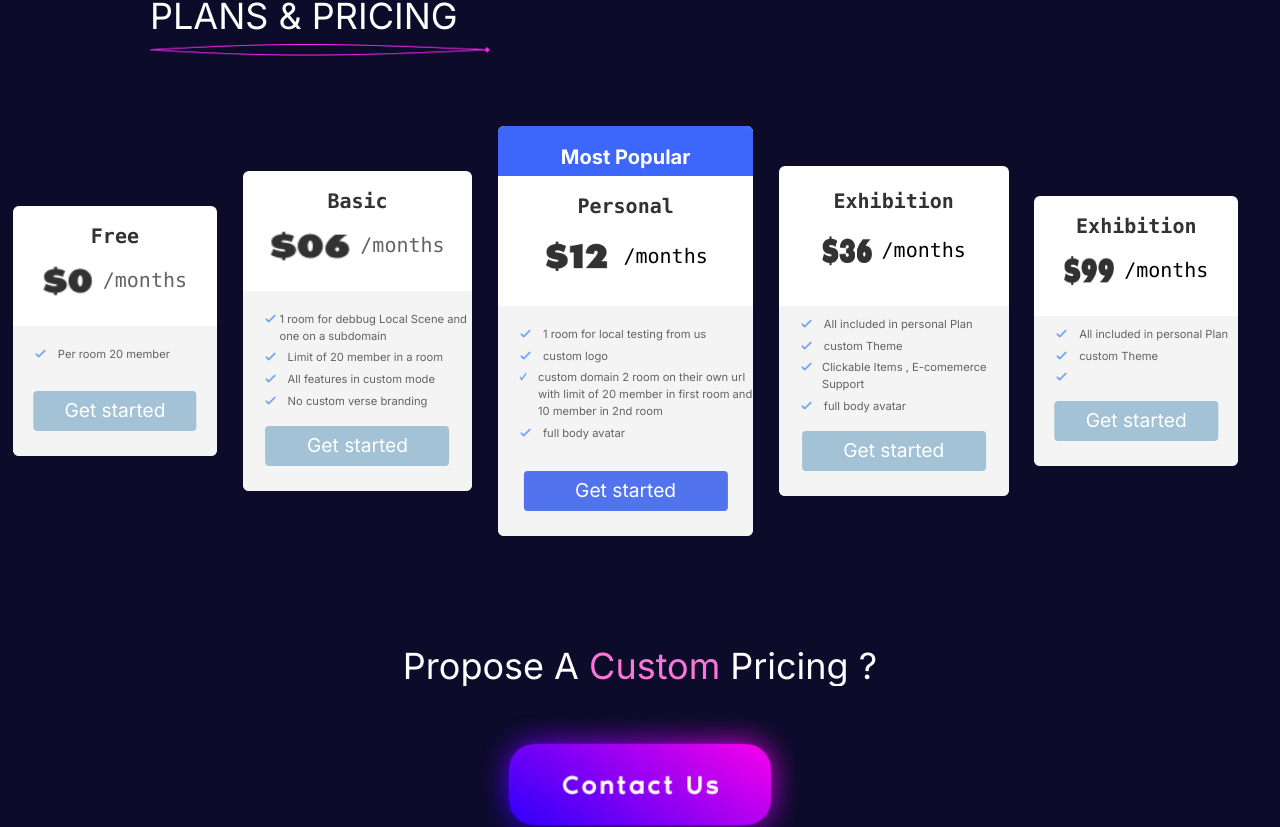
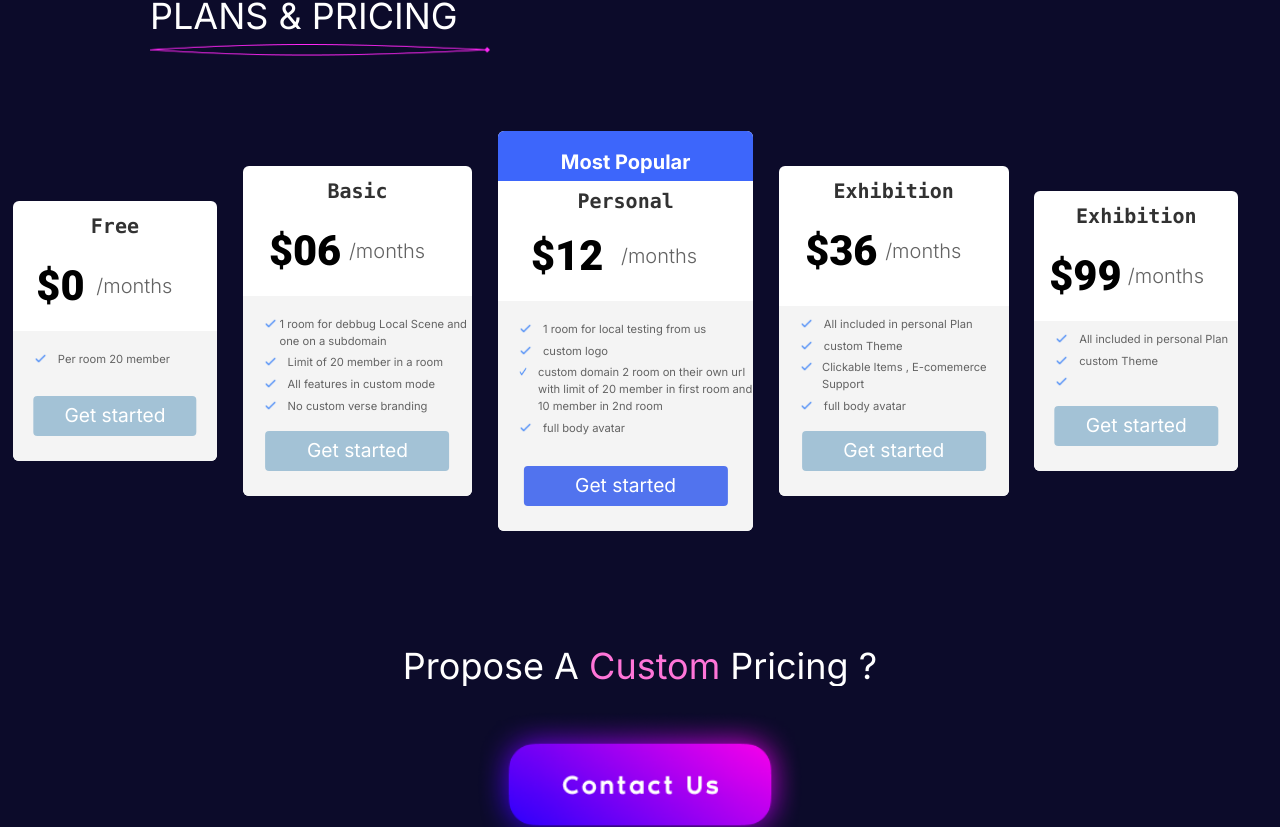
Before and after one commit to duser77/versejack, a Next.js app: page / in a window 1280 px wide. Shown: the part 4094-4921 px from the top of the page. Built offline with nearby package versions, Linux system fonts and the light colour scheme.

Commit message:
pricing img to text

```diff
--- a/src/Pricing/Pricing.jsx
+++ b/src/Pricing/Pricing.jsx
@@ -22,8 +22,8 @@ export default function Pricing() {
 
         <div className="pricingBoxMain">
       <div className="pricingBoxSection ">
-        <div className="price-box price-box1   ">
-          <div className="flex w-full   h-[60px] font-mono justify-center items-center text-xl text-pricing font-bold ">
+        <div   className="price-box price-box1   ">
+          <div className="flex w-full   h-[50px] font-mono justify-center items-center text-xl text-pricing font-bold ">
             Free
           </div>
           {/* <div className='price-box1p flex  h-[60px] font-mono '>
@@ -31,10 +31,18 @@ export default function Pricing() {
                 <span>/month</span>
                 </p>
                 </div> */}
-          <div className="flex w-full h-[60px] font-mono justify-center   text-xl font-light text-grey">
+                <div className="flex pl-[15px]  pricingText1 h-[80px] justify-center   ">
+          <div className="flex items-center  h-[70px] w-auto">
+
+           <span style={{  fontSize:'2.6rem' }} className="w-[60px]  bold-font">$0</span>
+             <span className="w-[100px] text-xl font-light text-grey"  >/months</span>
+          </div>
+
+          </div>
+          {/* <div className="flex w-full h-[60px] font-mono justify-center   text-xl font-light text-grey">
             <img className="h-[30px] w-[50px] mr-[10px]" src="/p1.png" alt="p1" />
             /months
-          </div>
+          </div> */}
           <div className="h-[130px] relative w-full bg-grey-box pt-[10px]">
             <div className="pricingText pricingText1  flex">
               <div className="w-[25px]  ">
@@ -45,14 +53,22 @@ export default function Pricing() {
             <div className="pricingBtn">Get started</div>
           </div>
         </div>
-        <div style={{height:'320px'}} className="price-box price-box2  ">
-          <div className="flex w-full   h-[60px] font-mono justify-center items-center text-xl text-pricing font-bold ">
+        <div   className="price-box price-box2  ">
+          <div className="flex w-full   h-[50px] font-mono justify-center items-center text-xl text-pricing font-bold ">
             Basic
           </div>
-          <div className="flex w-full h-[60px] font-mono justify-center   text-xl font-light text-grey">
+          <div className="flex pl-[15px]  pricingText2 h-[80px] justify-center  ">
+          <div className="flex items-center  h-[70px] w-auto">
+
+           <span style={{  fontSize:'2.6rem' }} className="w-[80px]  bold-font">$06</span>
+             <span className="w-[100px] text-xl font-light text-grey"  >/months</span>
+          </div>
+
+          </div>
+          {/* <div className="flex w-full h-[60px] font-mono justify-center   text-xl font-light text-grey">
             <img className="h-[30px] w-[80px] mr-[10px]" src="/p2.png" alt="p1" />
             /months
-          </div>
+          </div> */}
           <div className="h-[200px] relative w-full bg-grey-box pt-[10px]">
             <div className="pricingText pricingText2   ">
               <div className="flex pb-[5px] pricingText2">
@@ -88,25 +104,28 @@ export default function Pricing() {
             <div className="pricingBtn">Get started</div>
           </div>
         </div>
-        <div style={{height:'410px'}} className="price-box price-box3  ">
+        <div className="price-box price-box3  ">
           <div className="w-full h-[50px] text-whites bg-blue flex justify-center items-center pt-3 text-xl font-bold">
             Most Popular
           </div>
-          <div className=" w-full   h-[60px] font-mono flex justify-center items-center text-xl text-pricing font-bold ">
+          <div className=" w-full   h-[40px] font-mono flex justify-center items-center text-xl text-pricing font-bold ">
             Personal
           </div>
-          {/* <div className="flex   pricingPrice3 h-[60px] justify-center font-mono w-[250px] text-xl font-light">
-           <span style={{  fontSize:'2.6rem',fontWeight:'900'}} className="w-[80px]  ">$12</span>
+          <div className="flex   pricingPrice3 h-[80px] justify-center  ">
+          <div className="flex items-center  h-[70px] w-auto">
+
+           <span style={{  fontSize:'2.6rem' }} className="w-[90px]  bold-font">$12</span>
              <span className="w-[100px] text-xl font-light text-grey"  >/months</span>
+          </div>
 
-          </div> */}
-          <div className="flex w-full h-[70px] font-mono justify-center   text-xl font-light">
+          </div>
+          {/* <div className="flex w-full h-[70px] font-mono justify-center   text-xl font-light">
           <div className="w-auto flex items-center h-[40px]">
 
             <img  className="h-[40px] w-[70px] mr-[10px]" src="/p3.png"  alt="p1" />
             /months
           </div>
-          </div>
+          </div> */}
           <div className="h-[230px] relative w-full bg-grey-box pt-[10px]">
 
           <div className="pricingText pricingText3  ">
@@ -148,14 +167,22 @@ export default function Pricing() {
             <div className="pricingBtn">Get started</div>
           </div>
         </div>
-        <div style={{height:'330px'}} className="price-box price-box4 ">
-          <div className="flex w-full   h-[70px] font-mono justify-center items-center text-xl text-pricing font-bold ">
+        <div   className="price-box price-box4 ">
+          <div className="flex w-full   h-[50px] font-mono justify-center items-center text-xl text-pricing font-bold ">
             Exhibition
           </div>
-          <div className="flex w-full h-[70px] font-mono justify-center   text-xl font-light">
+          <div className="flex pl-[15px]  pricingText4 h-[90px] justify-center   ">
+          <div className="flex items-center  h-[70px] w-auto">
+
+           <span style={{  fontSize:'2.6rem' }} className="w-[80px]  bold-font">$36</span>
+             <span className="w-[100px] text-xl font-light text-grey"  >/months</span>
+          </div>
+
+          </div>
+          {/* <div className="flex w-full h-[70px] font-mono justify-center   text-xl font-light">
             <img  className="h-[30px] w-[50px] mr-[10px]" src="/p4.png"  alt="p1" />
             /months
-          </div>
+          </div> */}
           <div className="h-[190px] relative w-full bg-grey-box">
           <div className="pricingText pricingText4  ">
               <div className="flex pb-[5px] pricingText4">
@@ -191,18 +218,26 @@ export default function Pricing() {
             <div className="pricingBtn">Get started</div>
           </div>
         </div>
-        <div style={{height:'270px'}} className="price-box price-box5 ">
-          <div className="flex w-full   h-[60px] font-mono justify-center items-center text-xl text-pricing font-bold ">
+        <div   className="price-box price-box5 ">
+          <div className="flex w-full   h-[50px] font-mono justify-center items-center text-xl text-pricing font-bold ">
           Exhibition
           </div>
-          <div className="flex w-full h-[60px] font-mono justify-center   text-xl font-light">
+          <div className="flex pl-[15px]  pricingText5 h-[80px] justify-center    ">
+          <div className="flex items-center  h-[70px] w-auto">
+
+           <span style={{  fontSize:'2.6rem' }} className="w-[80px]  bold-font">$99</span>
+             <span className="w-[100px] text-xl font-light text-grey"  >/months</span>
+          </div>
+
+          </div>
+          {/* <div className="flex w-full h-[60px] font-mono justify-center   text-xl font-light">
             <img
               className="h-[30px] w-[50px] mr-[10px]"
               src="/p5.png"
               alt="p1"
             />{" "}
             /months
-          </div>
+          </div> */}
           <div className="h-[150px] relative w-full bg-grey-box">
           <div className="pricingText pricingText5  ">
               <div className="flex pb-[5px] pricingText5">
--- a/src/Pricing/PricingBox3.css
+++ b/src/Pricing/PricingBox3.css
@@ -1,3 +1,5 @@
+@import url('https://fonts.googleapis.com/css2?family=Roboto:ital,wght@0,100;0,300;0,400;0,500;0,700;0,900;1,100;1,300;1,400;1,500;1,700;1,900&display=swap');
+
 .pricingBoxMain{
     width: 100vw;
     margin: 0 auto;
@@ -40,7 +42,7 @@
 }
 .price-box2{
     width: 18vw;
-    height: 320px;
+    height: 330px;
     min-width: 220px;
     max-width: 390px;
 }
@@ -51,7 +53,7 @@
 }
 .price-box3{
     width: 20vw;
-    height: 420px;
+    height: 400px;
     min-width: 240px;
     max-width: 420px;
 }
@@ -63,6 +65,12 @@
     width: 20vw;
     min-width: 240px;
     max-width: 420px;
+
+}
+.bold-font{
+    font-family: "Roboto", sans-serif;
+    font-weight: 900;
+    font-style: normal;
 }
 .price-box4{
     width: 18vw;
@@ -76,12 +84,12 @@
 }
 .price-box5{
     width:  16vw;
-    height: 290px;
+    height: 280px;
     min-width: 200px;
     max-width: 360px;
     margin-right: 1rem;
 }
-.pricingText1{
+.pricingText5{
     width: 15vw;
     min-width: 180px;
 }
@@ -192,12 +200,12 @@
         min-width: 200px;
         max-width: 360px;
     }
-    .price-box1{
+    /* .price-box1{
 
 
         height: 250px;
-        /* border-top-left-radius: 7px;
-        border-bottom-left-radius: 7px; */
+        border-top-left-radius: 7px;
+        border-bottom-left-radius: 7px;
         margin-left: 1vw;
     }
     .price-box2{
@@ -205,26 +213,26 @@
         height: 300px;
         min-width: 220px;
         max-width: 390px;
-    }
-    .price-box3{
+    } */
+    /* .price-box3{
         width: 20vw;
         height: 400px;
         min-width: 240px;
         max-width: 420px;
-    }
-    .price-box4{
+    } */
+    /* .price-box4{
         width: 18vw;
-        height: 300px;
+        height: 330px;
         min-width: 220px;
         max-width: 390px;
-    }
-    .price-box5{
+    } */
+    /* .price-box5{
         width:  16vw;
-        height: 250px;
+        height: 280px;
         min-width: 200px;
         max-width: 360px;
         margin-right: 1rem;
-    }
+    } */
 }
 @media only screen and (min-width: 1640px)  {
     .pricingBoxSection{
```
